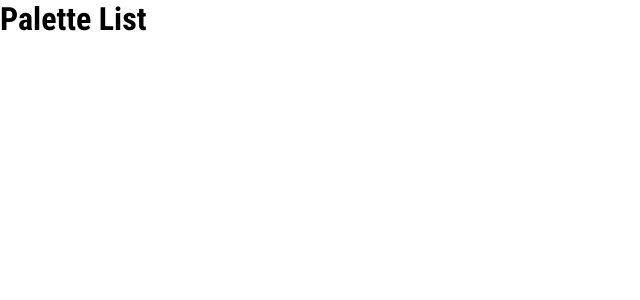
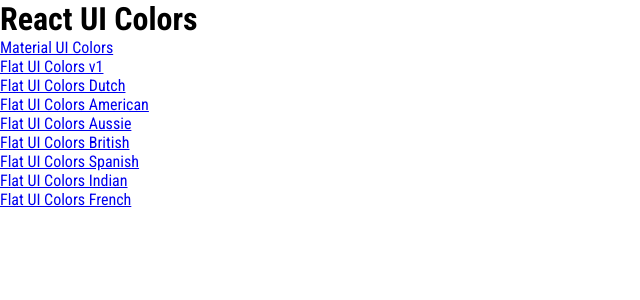
Before and after one commit to abubakrmuhammad/react-ui-colors, a React (Create React App) app: page / in a window 1280 px wide. Shown: the top 300 px of the page, without its empty margins (0-640 px from the left). Built offline with nearby package versions, Linux system fonts and the light colour scheme.

Commit message:
Added Links

```diff
--- a/src/App.js
+++ b/src/App.js
@@ -1,12 +1,18 @@
 import React from 'react';
+import { Route, Switch } from 'react-router-dom';
+import PaletteList from './components/PaletteList';
 import Palette from './components/Palette';
-import { Route, Switch } from 'react-router-dom';
+import palettes from './palettes';
 import { findPalette } from './utils/colors';
 
 function App() {
   return (
     <Switch>
-      <Route exact path='/' render={() => <h1>Palette List</h1>} />
+      <Route
+        exact
+        path='/'
+        render={() => <PaletteList palettes={palettes} />}
+      />
       <Route
         exact
         path='/palette/:id'
--- a/src/components/Navbar.js
+++ b/src/components/Navbar.js
@@ -1,4 +1,5 @@
 import React from 'react';
+import { Link } from 'react-router-dom';
 import Select from '@material-ui/core/Select';
 import MenuItem from '@material-ui/core/MenuItem';
 import Slider from 'rc-slider';
@@ -8,7 +9,7 @@
   return (
     <header className='Navbar'>
       <div className='Navbar__logo'>
-        <a href='/'>reactuicolors</a>
+        <Link to='/'>reactuicolors</Link>
       </div>
       <div className='Navbar__slider'>
         <span className='Navbar__level'>
--- /dev/null
+++ b/src/components/PaletteList.js
@@ -0,0 +1,17 @@
+import React from 'react';
+import { Link } from 'react-router-dom';
+
+function PaletteList({ palettes }) {
+  return (
+    <div>
+      <h1>React UI Colors</h1>
+      {palettes.map(palette => (
+        <p>
+          <Link to={`/palette/${palette.id}`}>{palette.paletteName}</Link>
+        </p>
+      ))}
+    </div>
+  );
+}
+
+export default PaletteList;
```
